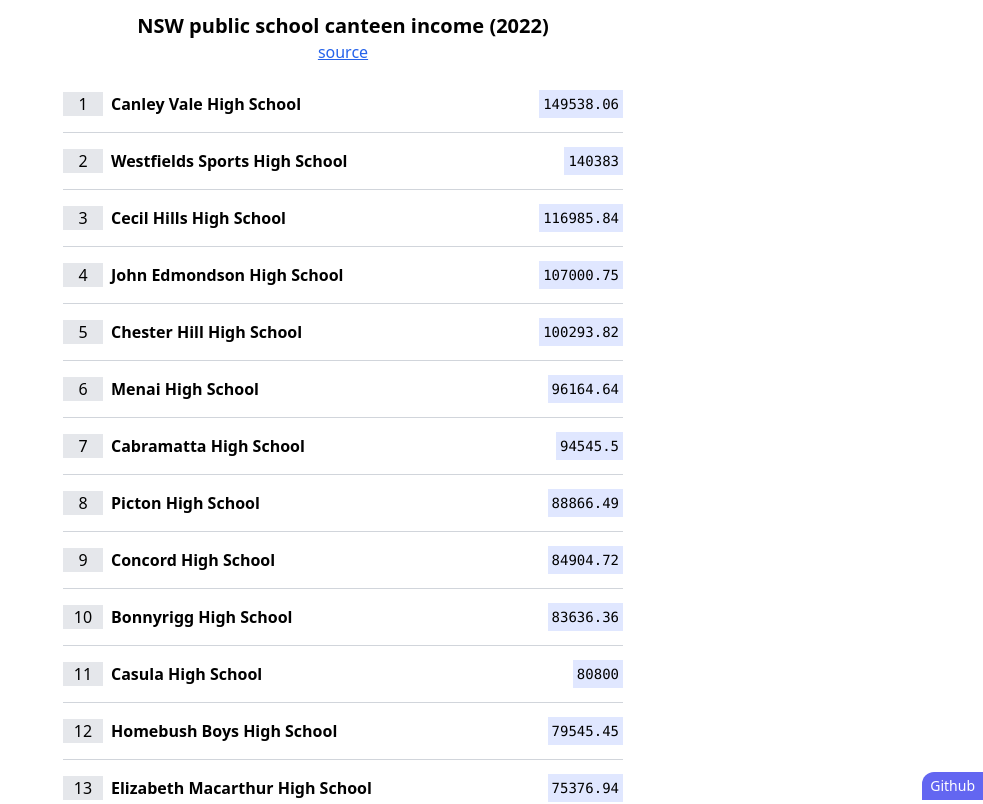
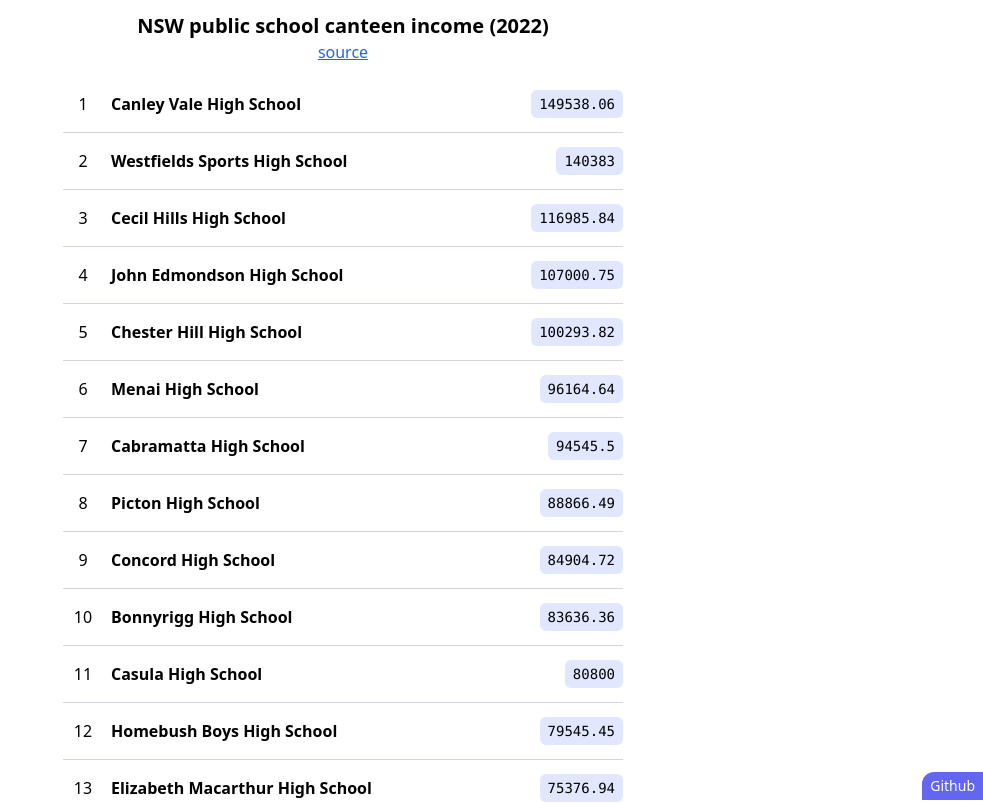
Before and after one commit to minho42/canteen-income, a Next.js app: page / in a window 1280 px wide. Shown: the top 804 px of the page, without its empty margins (297-1280 px from the left). Built offline with nearby package versions, Linux system fonts and the light colour scheme.

Commit message:
migrate to app router

```diff
--- /dev/null
+++ b/app/layout.tsx
@@ -0,0 +1,11 @@
+import "../styles/globals.css"
+
+export default function RootLayout({ children }: { children: React.ReactNode }) {
+  return (
+    <html lang="en">
+      <body>
+        <div>{children}</div>
+      </body>
+    </html>
+  )
+}
--- a/pages/index.tsx
+++ b/app/page.tsx
@@ -1,16 +1,16 @@
-import Head from "next/head";
-import data from "./../data/data.json";
+import data from "./../data/data.json"
+import type { Metadata } from "next"
 
-export default function Home() {
-  if (!data || data.length == 0) return <div className="text-center py-3">Data loading failed</div>;
+export const metadata: Metadata = {
+  title: "NSW public school canteen income",
+  description: "NSW public school canteen income",
+}
+
+export default async function Page() {
+  if (!data || data.length == 0) return <div className="text-center py-3">Data loading failed</div>
 
   return (
     <div className="flex items-center justify-center">
-      <Head>
-        <title>NSW public school canteen income</title>
-        <meta name="description" content="NSW public school canteen income" />
-      </Head>
-
       <a
         className=""
         href="https://github.com/minho42/canteen-income"
@@ -40,15 +40,17 @@ export default function Home() {
               data.map((row, index) => (
                 <div className="flex items-center justify-between gap-2 py-1" key={index + 1}>
                   <div className="flex items-center justify-center py-3">
-                    <div className="font-medium text-center w-10 bg-gray-200">{index + 1}</div>
+                    <div className="font-medium text-center w-10">{index + 1}</div>
                   </div>
                   <div className="flex flex-wrap flex-shrink w-full font-semibold text-left ">{row.name}</div>
-                  <div className="text-right font-mono text-sm bg-indigo-100 p-1">{row.income}</div>
+                  <div className="text-right font-mono text-sm bg-indigo-100 rounded-md px-2 py-1">
+                    {row.income}
+                  </div>
                 </div>
               ))}
           </div>
         </article>
       </main>
     </div>
-  );
+  )
 }
--- a/package.json
+++ b/package.json
@@ -9,6 +9,7 @@
     "lint": "next lint"
   },
   "dependencies": {
+    "@glideapps/glide-data-grid": "^5.3.2",
     "@types/node": "18.11.9",
     "@types/react": "18.0.25",
     "@types/react-dom": "18.0.9",
--- a/pages/_app.tsx
+++ /dev/null
@@ -1,6 +0,0 @@
-import '../styles/globals.css'
-import type { AppProps } from 'next/app'
-
-export default function App({ Component, pageProps }: AppProps) {
-  return <Component {...pageProps} />
-}
--- a/tailwind.config.js
+++ b/tailwind.config.js
@@ -1,8 +1,8 @@
 /** @type {import('tailwindcss').Config} */
 module.exports = {
-  content: ["./pages/**/*.{js,ts,jsx,tsx}", "./components/**/*.{js,ts,jsx,tsx}"],
+  content: ["./app/**/*.{js,ts,jsx,tsx}", "./components/**/*.{js,ts,jsx,tsx}"],
   theme: {
     extend: {},
   },
   plugins: [],
-};
+}
```
Also changed, not shown: tsconfig.json (+20 -4 lines), 1 other file (tests, documents, lock files or other folders).
